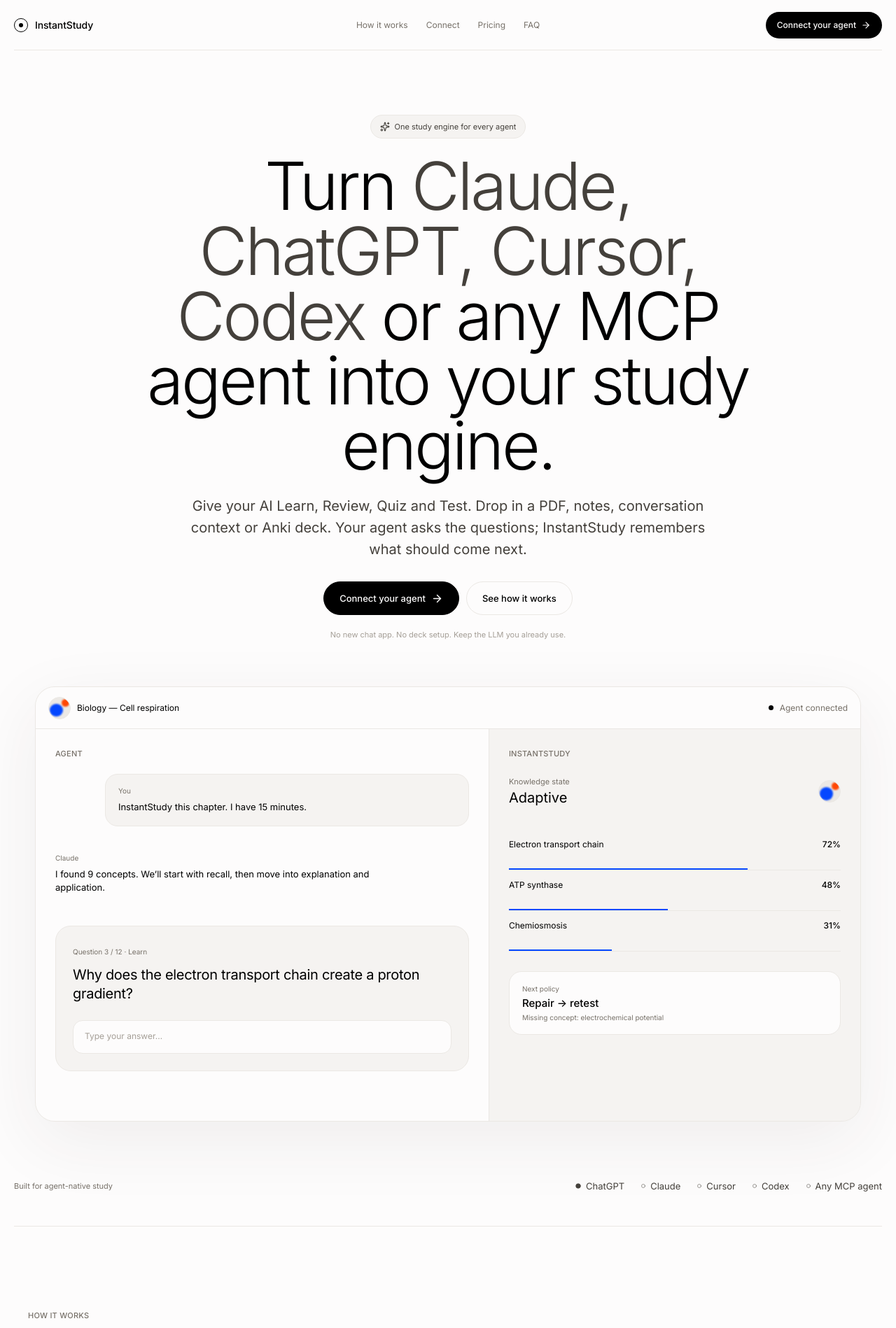
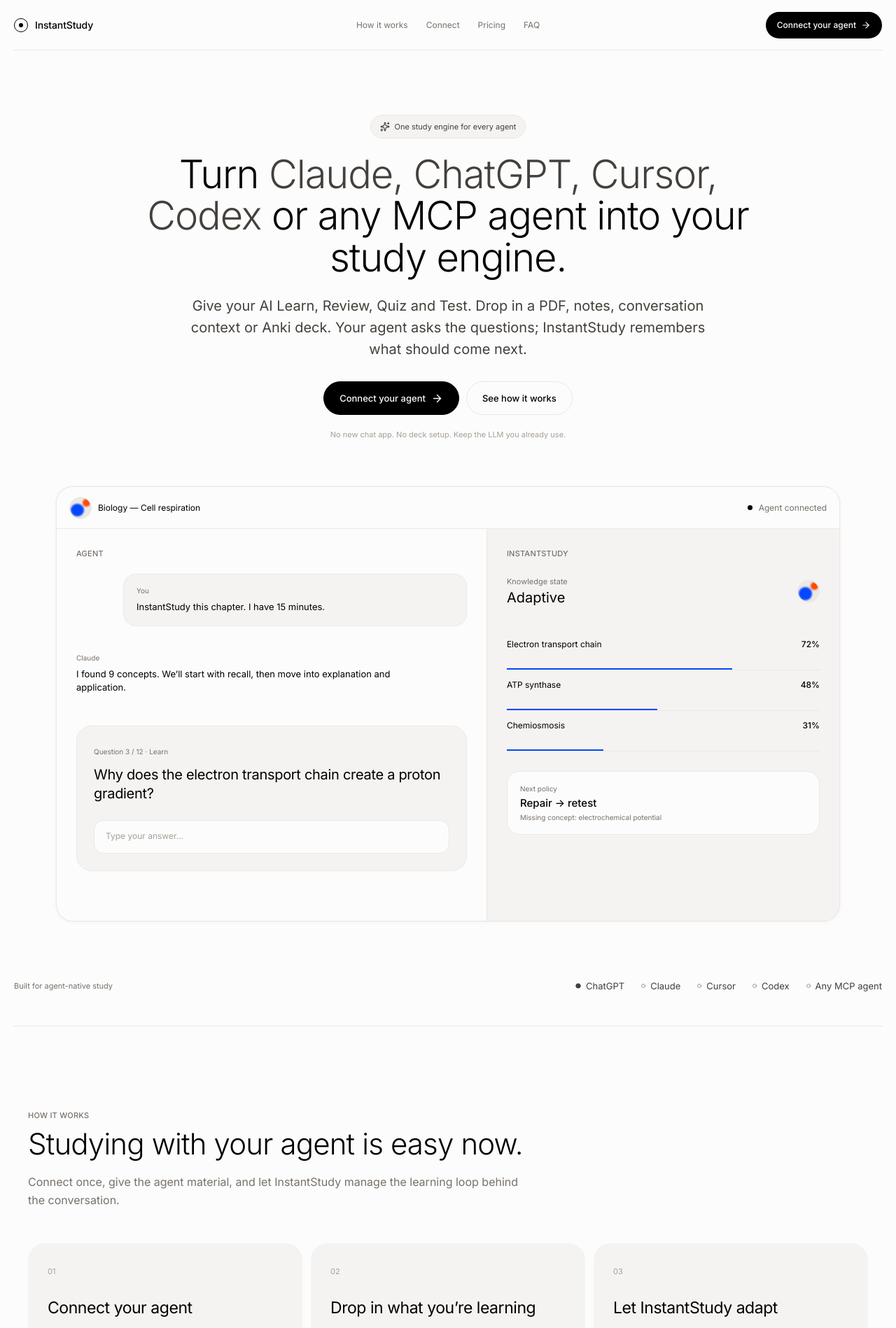
Before and after one commit to raphaelribeirob/InstantStudy, a React (Vite) app in the folder apps/web/: page / in a window 1280 px wide. Shown: the top 1898 px of the page at 70% size. Built offline with nearby package versions, Linux system fonts and the light colour scheme; no server answers.

Commit message:
style: finish Refero typography and surface polish

```diff
--- a/apps/web/src/styles.css
+++ b/apps/web/src/styles.css
@@ -59,8 +59,7 @@ a:focus-visible {
   display: grid;
   grid-template-columns: 1fr auto 1fr;
   align-items: center;
-  background: color-mix(in srgb, var(--canvas) 92%, transparent);
-  backdrop-filter: blur(18px);
+  background: rgba(253, 252, 252, 0.96);
   border-bottom: 1px solid var(--border);
 }
 
@@ -150,13 +149,13 @@ h1,
 h2 {
   color: var(--ink);
   font-weight: 300;
-  letter-spacing: -0.035em;
+  letter-spacing: -0.02em;
 }
 
 h1 {
   margin-bottom: 24px;
-  font-size: clamp(52px, 7.4vw, 96px);
-  line-height: 0.98;
+  font-size: clamp(44px, 5vw, 56px);
+  line-height: 1.06;
 }
 
 .agent-word { color: var(--graphite); }
@@ -201,13 +200,15 @@ h1 {
 }
 
 .product-demo {
-  width: min(1180px, 100%);
+  width: min(1120px, 100%);
   margin: 66px auto 0;
   border: 1px solid var(--border);
-  border-radius: 28px;
+  border-radius: 24px;
   background: var(--surface);
   overflow: hidden;
-  box-shadow: 0 28px 100px rgba(53, 45, 37, 0.07);
+  box-shadow:
+    0 0 0 1px rgba(0, 0, 0, 0.025),
+    0 2px 8px rgba(0, 0, 0, 0.025);
 }
 
 .demo-topbar {
@@ -453,8 +454,9 @@ h1 {
 .proof-copy h2,
 .final-cta h2 {
   margin-bottom: 20px;
-  font-size: clamp(38px, 5.5vw, 64px);
-  line-height: 1.02;
+  font-size: clamp(34px, 4vw, 42px);
+  line-height: 1.08;
+  letter-spacing: -0.02em;
 }
 
 .section-heading > p:not(.eyebrow),
@@ -885,11 +887,11 @@ h1 {
 .faq-item svg.rotated { transform: rotate(180deg); }
 
 .final-cta {
-  width: min(1100px, calc(100% - 40px));
+  width: min(1040px, calc(100% - 40px));
   margin: 40px auto 120px;
   padding: 96px 30px;
-  border: 1px solid var(--border);
-  border-radius: 28px;
+  border: 0;
+  border-radius: 24px;
   background: var(--surface);
   text-align: center;
 }
```
